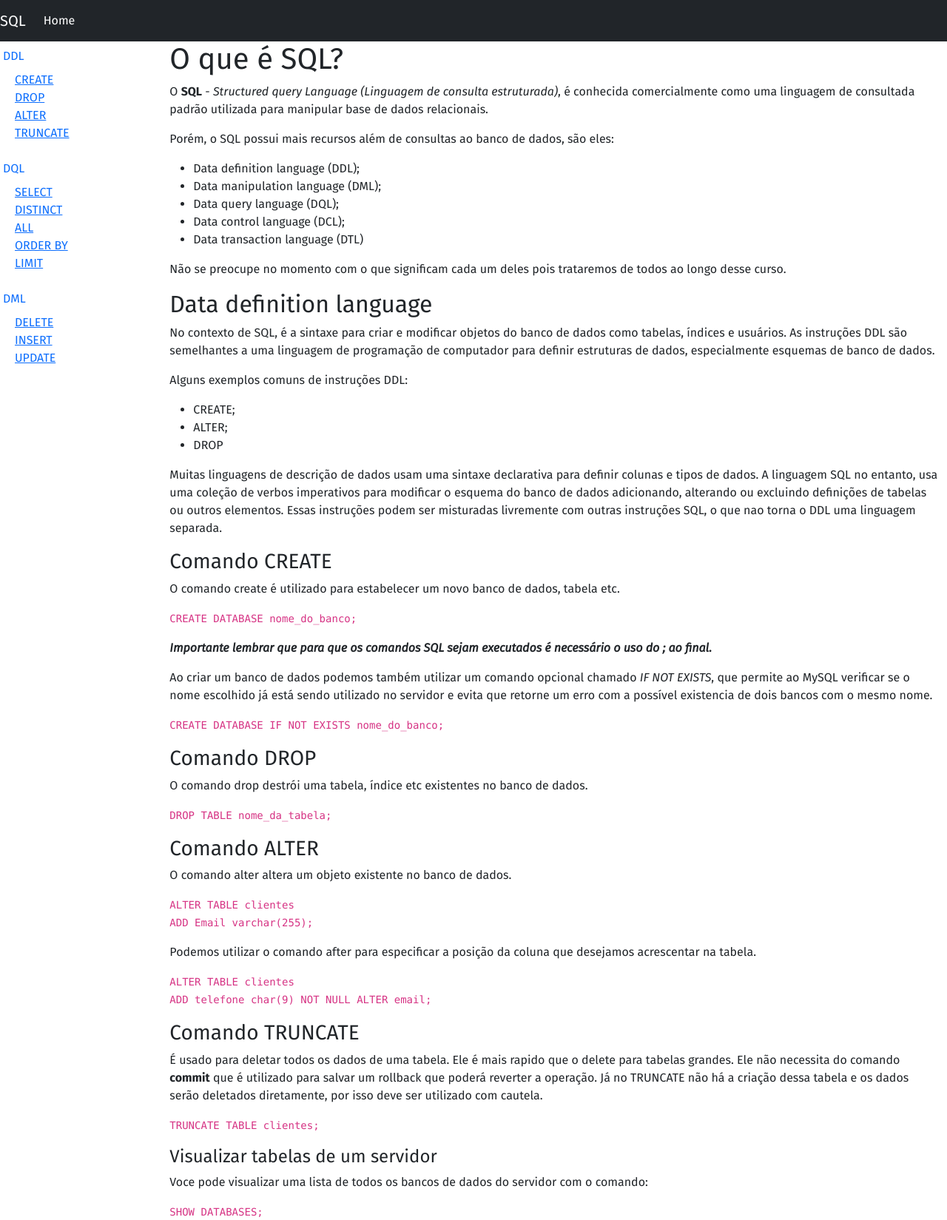
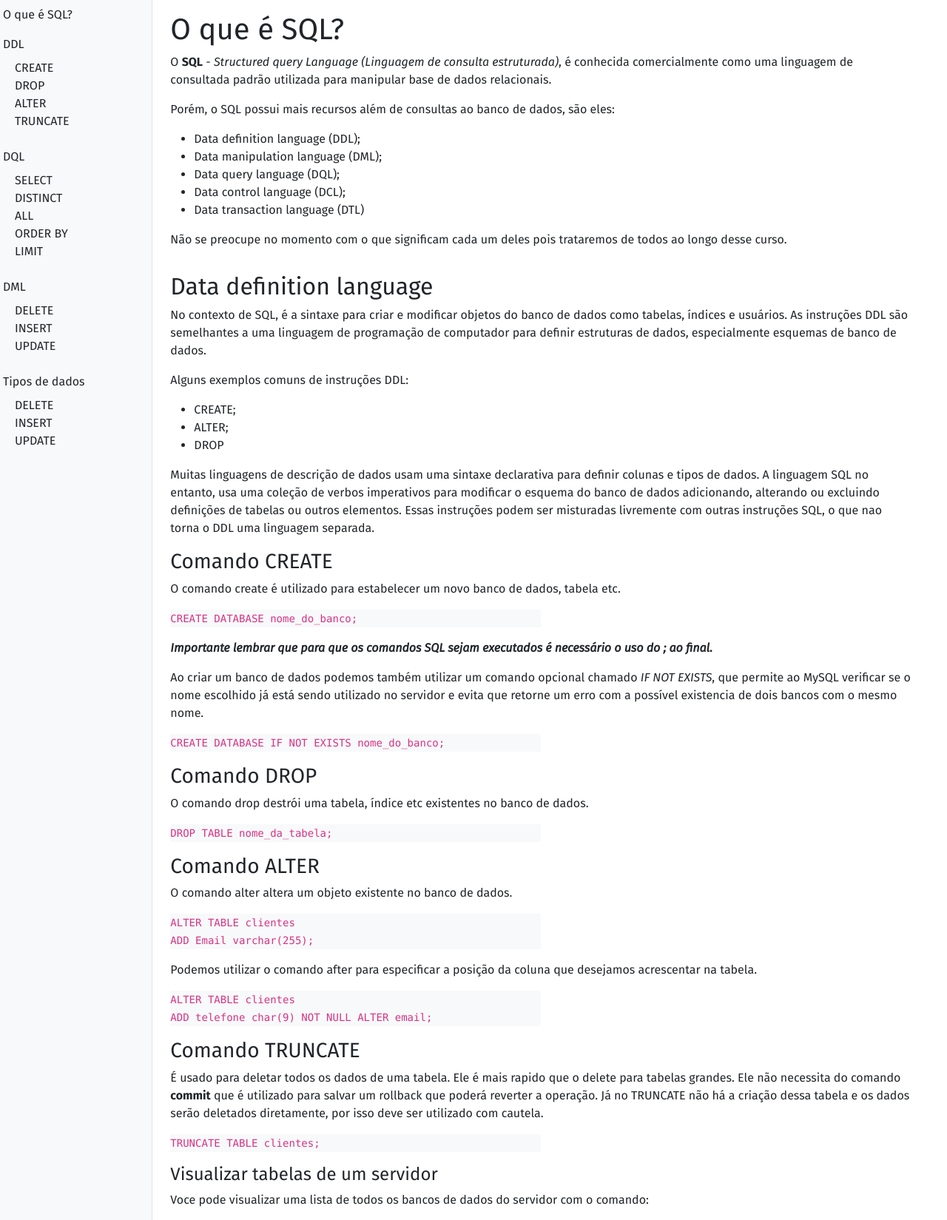
Before and after one commit to atomotavio/comofunciona-SQL, a plain HTML site: page index.html in a window 1280 px wide. Shown: the top 1649 px of the page at 74% size. Drawn offline with nearby package versions, Linux system fonts and the light colour scheme.

Commit message:
Feature: tipos de dados

```diff
--- a/index.html
+++ b/index.html
@@ -7,7 +7,7 @@
     <meta name="viewport" content="width=device-width, initial-scale=1.0">
     <meta
         description="Esta página tem o intuito de ensinar didaticamente os conceitos em volta da linguagem SQL utilizando o sistema de gerenciamento de banco de dados MySQL.">
-    <title>Como funciona: MySQL</title>
+    <title>Como funciona: SQL</title>
 
     <link href="https://cdn.jsdelivr.net/npm/bootstrap@5.2.0-beta1/dist/css/bootstrap.min.css" rel="stylesheet"
         integrity="sha384-0evHe/X+R7YkIZDRvuzKMRqM+OrBnVFBL6DOitfPri4tjfHxaWutUpFmBp4vmVor" crossorigin="anonymous">
@@ -20,65 +20,61 @@
 
 <body style="font-family: 'Fira Sans', sans-serif;" class="row">
 
-    <nav class="navbar navbar-dark navbar-expand-lg bg-dark">
-        <div class="container-fluid">
-            <a class="navbar-brand" href="#sql">SQL</a>
-            <button class="navbar-toggler" type="button" data-bs-toggle="collapse" data-bs-target="#navbarNavDropdown"
-                aria-controls="navbarNavDropdown" aria-expanded="false" aria-label="Toggle navigation">
-                <span class="navbar-toggler-icon"></span>
-            </button>
-            <div class="collapse navbar-collapse" id="navbarNavDropdown">
-                <ul class="navbar-nav">
-                    <li class="nav-item">
-                        <a class="nav-link active" aria-current="page" href="#">Home</a>
-                    </li>
-
-                </ul>
-            </div>
-        </div>
-    </nav>
-
-
-    <nav class="nav flex-column col-2">
+    <nav class="nav flex-column col-2 bg-light">
         <li class="nav-item">
-            <a class="nav-link" href="#ddl">
+            <a class="text-dark nav-link" href="#sql">
+                O que é SQL?
+            </a>
+        </li>
+        <li class="nav-item">
+            <a class="text-dark nav-link" href="#ddl">
                 DDL
             </a>
             <ul style="list-style: none;">
-                <li><a class="nav-item" href="#create">CREATE</a></li>
-                <li><a class="nav-item" href="#drop">DROP</a></li>
-                <li><a class="nav-item" href="#alter">ALTER</a></li>
-                <li><a class="nav-item" href="#truncate">TRUNCATE</a></li>
+                <li><a class="text-dark text-decoration-none nav-item" href="#create">CREATE</a></li>
+                <li><a class="text-dark text-decoration-none nav-item" href="#drop">DROP</a></li>
+                <li><a class="text-dark text-decoration-none nav-item" href="#alter">ALTER</a></li>
+                <li><a class="text-dark text-decoration-none nav-item" href="#truncate">TRUNCATE</a></li>
             </ul>
         </li>
         <li class="nav-item">
-            <a class="nav-link" href="#dql">
+            <a class="text-dark nav-link" href="#dql">
                 DQL
             </a>
             <ul style="list-style: none;">
-                <li><a class="nav-item" href="#select">SELECT</a></li>
-                <li><a class="nav-item" href="#distinct">DISTINCT</a></li>
-                <li><a class="nav-item" href="#all">ALL</a></li>
-                <li><a class="nav-item" href="#orderby">ORDER BY</a></li>
-                <li><a class="nav-item" href="#limit">LIMIT</a></li>
+                <li><a class="text-dark text-decoration-none nav-item" href="#select">SELECT</a></li>
+                <li><a class="text-dark text-decoration-none nav-item" href="#distinct">DISTINCT</a></li>
+                <li><a class="text-dark text-decoration-none nav-item" href="#all">ALL</a></li>
+                <li><a class="text-dark text-decoration-none nav-item" href="#orderby">ORDER BY</a></li>
+                <li><a class="text-dark text-decoration-none nav-item" href="#limit">LIMIT</a></li>
             </ul>
         </li>
         <li class="nav-item">
-            <a class="nav-link" href="#dml">
+            <a class="text-dark nav-link" href="#dml">
                 DML
             </a>
             <ul style="list-style: none;">
-                <li><a class="nav-item" href="#delete">DELETE</a></li>
-                <li><a class="nav-item" href="#insert">INSERT</a></li>
-                <li><a class="nav-item" href="#update">UPDATE</a></li>
+                <li><a class="text-dark text-decoration-none nav-item" href="#delete">DELETE</a></li>
+                <li><a class="text-dark text-decoration-none nav-item" href="#insert">INSERT</a></li>
+                <li><a class="text-dark text-decoration-none nav-item" href="#update">UPDATE</a></li>
+            </ul>
+        </li>
+        <li class="nav-item">
+            <a class="text-dark nav-link" href="#dado">
+                Tipos de dados
+            </a>
+            <ul style="list-style: none;">
+                <li><a class="text-dark text-decoration-none nav-item" href="#delete">DELETE</a></li>
+                <li><a class="text-dark text-decoration-none nav-item" href="#insert">INSERT</a></li>
+                <li><a class="text-dark text-decoration-none nav-item" href="#update">UPDATE</a></li>
             </ul>
         </li>
     </nav>
 
 
-    <div class="col-10">
+    <div class="col-10 border-start pe-5">
 
-        <div class="container-fluid">
+        <div class="container-fluid pt-3">
             <h1 id="sql">O que é SQL?</h1>
             <p>O <strong>SQL</strong> - <i>Structured query Language (Linguagem de consulta estruturada)</i>, é
                 conhecida
@@ -97,7 +93,7 @@
             </p>
         </div>
 
-        <div class="container-fluid">
+        <div class="container-fluid pt-3">
             <h2 id="ddl">Data definition language</h2>
             <p>No contexto de SQL, é a sintaxe para criar e modificar objetos do banco de dados como tabelas, índices e
                 usuários. As instruções DDL são semelhantes a uma linguagem de programação de computador para definir
@@ -122,7 +118,7 @@
         <div class="container-fluid">
             <h3 id="create">Comando CREATE</h3>
             <p>O comando create é utilizado para estabelecer um novo banco de dados, tabela etc.</p>
-            <p><code>CREATE DATABASE nome_do_banco;</code></p>
+            <p class="bg-light col-6"><code>CREATE DATABASE nome_do_banco;</code></p>
             <p><strong><i>Importante lembrar que para que os comandos SQL sejam executados é necessário o uso do ; ao
                         final.</i></strong></p>
             <p> Ao criar um banco de dados podemos também utilizar um comando opcional chamado <i>IF NOT EXISTS</i>, que
@@ -130,24 +126,24 @@
                 ao MySQL verificar se o nome escolhido já está sendo utilizado no servidor e evita que retorne um erro
                 com a
                 possível existencia de dois bancos com o mesmo nome.</p>
-            <p><code>CREATE DATABASE IF NOT EXISTS nome_do_banco;</code></p>
+            <p class="bg-light col-6"><code>CREATE DATABASE IF NOT EXISTS nome_do_banco;</code></p>
         </div>
 
         <div class="container-fluid">
             <h3 id="drop">Comando DROP</h3>
             <p>O comando drop destrói uma tabela, índice etc existentes no banco de dados.</p>
-            <p><code>DROP TABLE nome_da_tabela; </code></p>
+            <p class="bg-light col-6"><code>DROP TABLE nome_da_tabela; </code></p>
         </div>
 
         <div class="container-fluid">
             <h3 id="alter">Comando ALTER</h3>
             <p>O comando alter altera um objeto existente no banco de dados.</p>
-            <p><code>ALTER TABLE clientes <br>
+            <p class="bg-light col-6"><code>ALTER TABLE clientes <br>
         ADD Email varchar(255);</code></p>
             <p>Podemos utilizar o comando after para especificar a posição da coluna que desejamos acrescentar na
                 tabela.
             </p>
-            <p><code>ALTER TABLE clientes <br>
+            <p class="bg-light col-6"><code>ALTER TABLE clientes <br>
         ADD telefone char(9) NOT NULL ALTER email;</code></p>
         </div>
 
@@ -162,13 +158,13 @@
                 deve
                 ser
                 utilizado com cautela.</p>
-            <p><code>TRUNCATE TABLE clientes;</code></p>
+            <p class="bg-light col-6"><code>TRUNCATE TABLE clientes;</code></p>
         </div>
 
         <div class="container-fluid">
             <h4>Visualizar tabelas de um servidor</h4>
             <p>Voce pode visualizar uma lista de todos os bancos de dados do servidor com o comando:</p>
-            <p><code>SHOW DATABASES;</code></p>
+            <p class="bg-light col-6"><code>SHOW DATABASES;</code></p>
         </div>
 
         <div class="container-fluid">
@@ -176,14 +172,14 @@
             <p>O primeiro passo é selecionar o banco de dados que será usado, precisaremos dessa informação para
                 continuar
                 aprendendo sobre a linguagem:</p>
-            <p><code>USE banco_de_dados; <br>
+            <p class="bg-light col-6"><code>USE banco_de_dados; <br>
         CREATE TABLE contatos( <br>
         nome VARCHAR (50) NOT NULL, <br>
         telefone VARCHAR (25) <br>
     );</code></p>
         </div>
 
-        <div class="container-fluid">
+        <div class="container-fluid pt-3">
             <h2 id="dql">Data Query Language</h2>
             <p>O objetivo de armazenar dados em um banco é a possibilidade de reperar e utilizá-los em um relatório para
                 análises mais profundas.</p>
@@ -194,10 +190,10 @@
             <p>É utilizado para fazer consultas, selecionando os dados devemos dizer ao SGBD de onde queremos selecionar
                 através
                 do comando <strong>FROM</strong></p>
-            <p><code>SELECT * FROM contatos;</code></p>
+            <p class="bg-light col-6"><code>SELECT * FROM contatos;</code></p>
             <p><i>O símbolo de * significa todos.</i></p>
             <p>Para especificarmos ainda mais podemos utilizar o comando:</p>
-            <p><code>SELECT nome, sobrenome <br>
+            <p class="bg-light col-6"><code>SELECT nome, sobrenome <br>
         FROM contatos <br>
         WHERE nome =´Bruno´;</code></p>
         </div>
@@ -205,19 +201,19 @@
         <div class="container-fluid">
             <h3 id="distinct">Comando DISTINCT</h3>
             <p>Ele é utilizado para selecionar todos os dados sem considerar suas repetições.</p>
-            <p><code>SELECT DISTINCT sobrenome FROM contatos;</code></p>
+            <p class="bg-light col-6"><code>SELECT DISTINCT sobrenome FROM contatos;</code></p>
         </div>
 
         <div class="container-fluid">
             <h3 id="all">Comando ALL</h3>
             <p>Ele é utilizado para selecionar todos os dados incluindo suas repetições.</p>
-            <p><code>SELECT ALL sobrenome FROM contatos;</code></p>
+            <p class="bg-light col-6"><code>SELECT ALL sobrenome FROM contatos;</code></p>
         </div>
 
         <div class="container-fluid">
             <h3 id="orderby">Comando ORDER BY</h3>
             <p>Retorna os comandos em ordem ascendente(ASC) ou descendente(DESC), sendo o padrão ascendente.</p>
-            <p><code>SELECT name FROM contatos ORDER BY nome DESC;</code></p>
+            <p class="bg-light col-6"><code>SELECT name FROM contatos ORDER BY nome DESC;</code></p>
         </div>
 
         <div class="container-fluid">
@@ -225,11 +221,11 @@
             <p>Utilizado para retornar o numero de linhas especificado. Se o valor inicial for informado, aquelas linhas
                 são
                 puladas antes do dado ser retornado. Lembrando que a primeira linha é o 0.</p>
-            <p><code>SELECT * FROM contatos LIMIT 3,1;</code></p>
+            <p class="bg-light col-6"><code>SELECT * FROM contatos LIMIT 3,1;</code></p>
             <p>Podemos incrementar as consultas utilizando uma série de funções.</p>
         </div>
 
-        <div class="container-fluid">
+        <div class="container-fluid pt-3">
             <h2 id="dml">Data Manipulation Language</h2>
             <p>É o conjunto de comandos que nos fornecem a possibilidade de inserir, alterar, deletar e atualizar os
                 registros
@@ -241,14 +237,15 @@
             <p>É usado para deletar todos os registros de uma tabela. O que acontece é que o comando DELETE quando
                 utilizado
                 armazena os dados em uma tabela temporária e, quando o rollback é aplicado ele restaura esses dados.</p>
-            <p><code>DELETE FROM clientes; <br>
+            <p class="bg-light col-6"><code>DELETE FROM clientes; <br>
         commit;</code></p>
         </div>
 
         <div class="container-fluid">
             <h3 id="insert">Comando INSERT</h3>
             <p>É utilizado para inserir novos registros em uma tabela do banco de dados.</p>
-            <p><code>INSERT INTO funcionarios (id, nome, cargo) VALUES (1, 'Fernando', 'Analista de Sistemas');</code>
+            <p class="bg-light col-6">
+                <code>INSERT INTO funcionarios (id, nome, cargo) VALUES (1, 'Fernando', 'Analista de Sistemas');</code>
             </p>
         </div>
 
@@ -259,8 +256,17 @@
                 conjunto com o comando <strong>WHERE</strong> que especifica o local da tabela que terá seus dados
                 modificados.
             </p>
-            <p><code>UPDATE funcionarios SET cargo = 'Analista de Sistemas e Aplicações' WHERE id = 1;</code></p>
+            <p class="bg-light col-6">
+                <code>UPDATE funcionarios SET cargo = 'Analista de Sistemas e Aplicações' WHERE id = 1;</code>
+            </p>
 
+        </div>
+
+        <div class="container-fluid pt-3">
+            <h2 id="dado">Tipos de dados</h2>
+            <p>No SQL, cada variável local, expressão ou parâmetro tem um tipo de dado relacionado. É um atributo que
+                especifica o tipo de dado que o objeto pode manter: dados inteiros,
+                dados de caractere, dados monetários, data e hora, cadeiasx de caracteres binárias etc.</p>
         </div>
     </div>
 
```
Also changed, not shown: links.txt.
